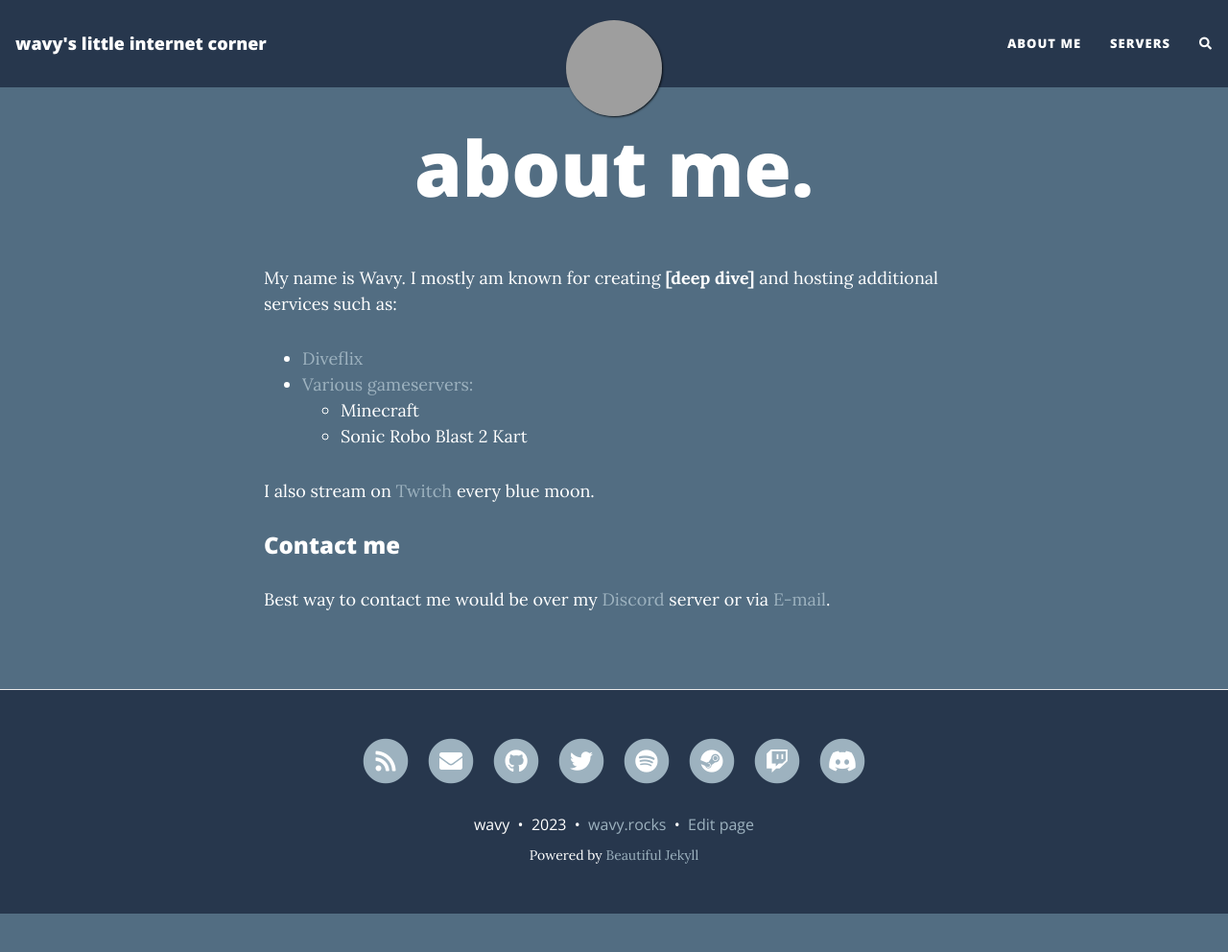
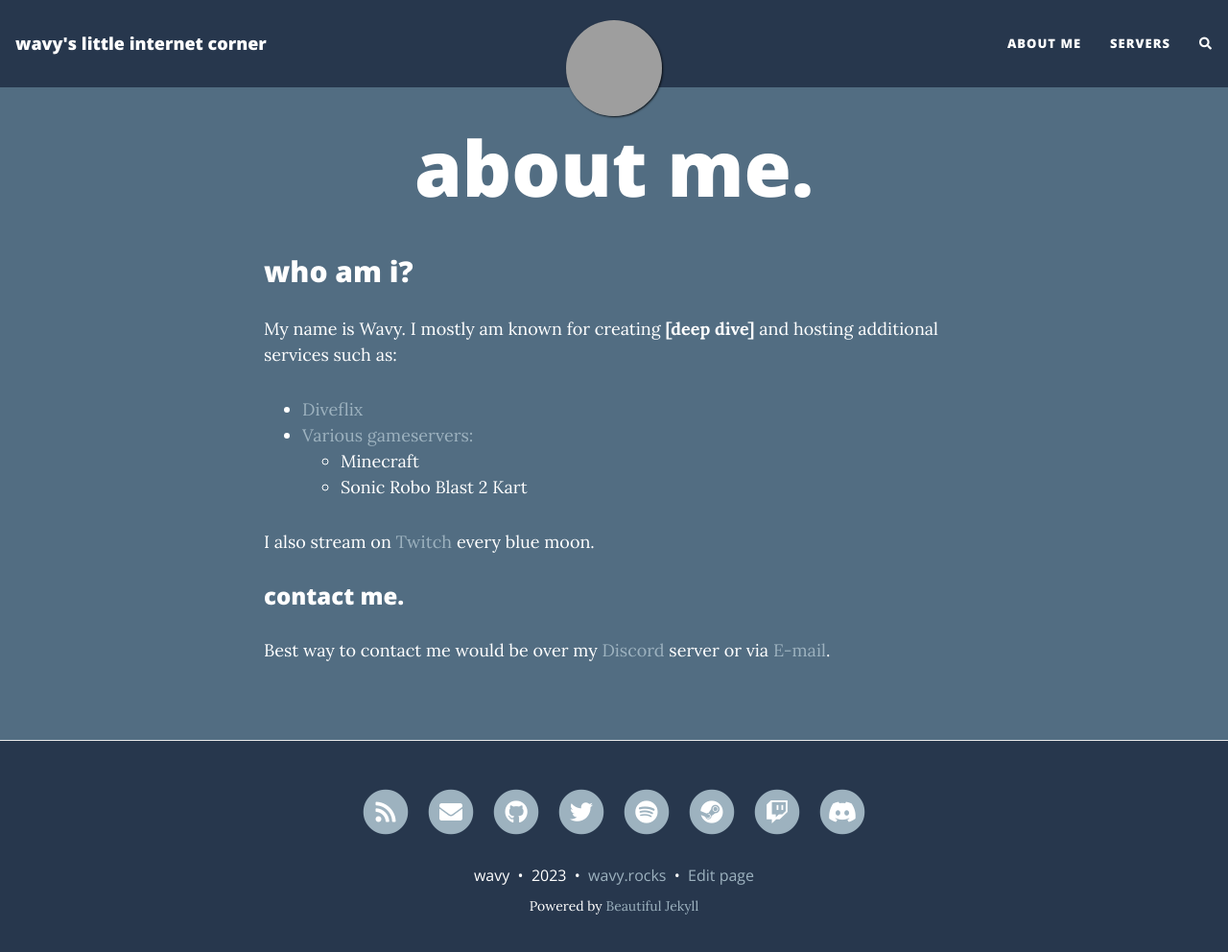
Before and after one commit to wavester/site, a Jekyll site: the page built from aboutme.md, in a window 1280 px wide and 1005 px high. Shown: the top 992 px of the window at 96% size. Built offline with Jekyll 4.4.1, drawn with Linux system fonts in a browser that asks for light colours; nearby versions of some CDN libraries; comment, search, counter and statistics services are not loaded; grey boxes are pictures that could not be loaded.

Commit message:
Update aboutme.md

```diff
--- a/aboutme.md
+++ b/aboutme.md
@@ -3,6 +3,7 @@ layout: page
 title: about me.
 subtitle:
 ---
+## who am i?
 
 My name is Wavy. I mostly am known for creating **[deep dive]** and hosting additional services such as:
 
@@ -13,6 +14,6 @@ My name is Wavy. I mostly am known for creating **[deep dive]** and hosting addi
 
 I also stream on [Twitch](https://twitch.tv/wavyconfirmed) every blue moon.
 
-### Contact me
+### contact me.
 
 Best way to contact me would be over my [Discord](https://discord.com/invite/AUHcAgNP9P) server or via [E-mail](mailto:info@wavy.rocks).
```
